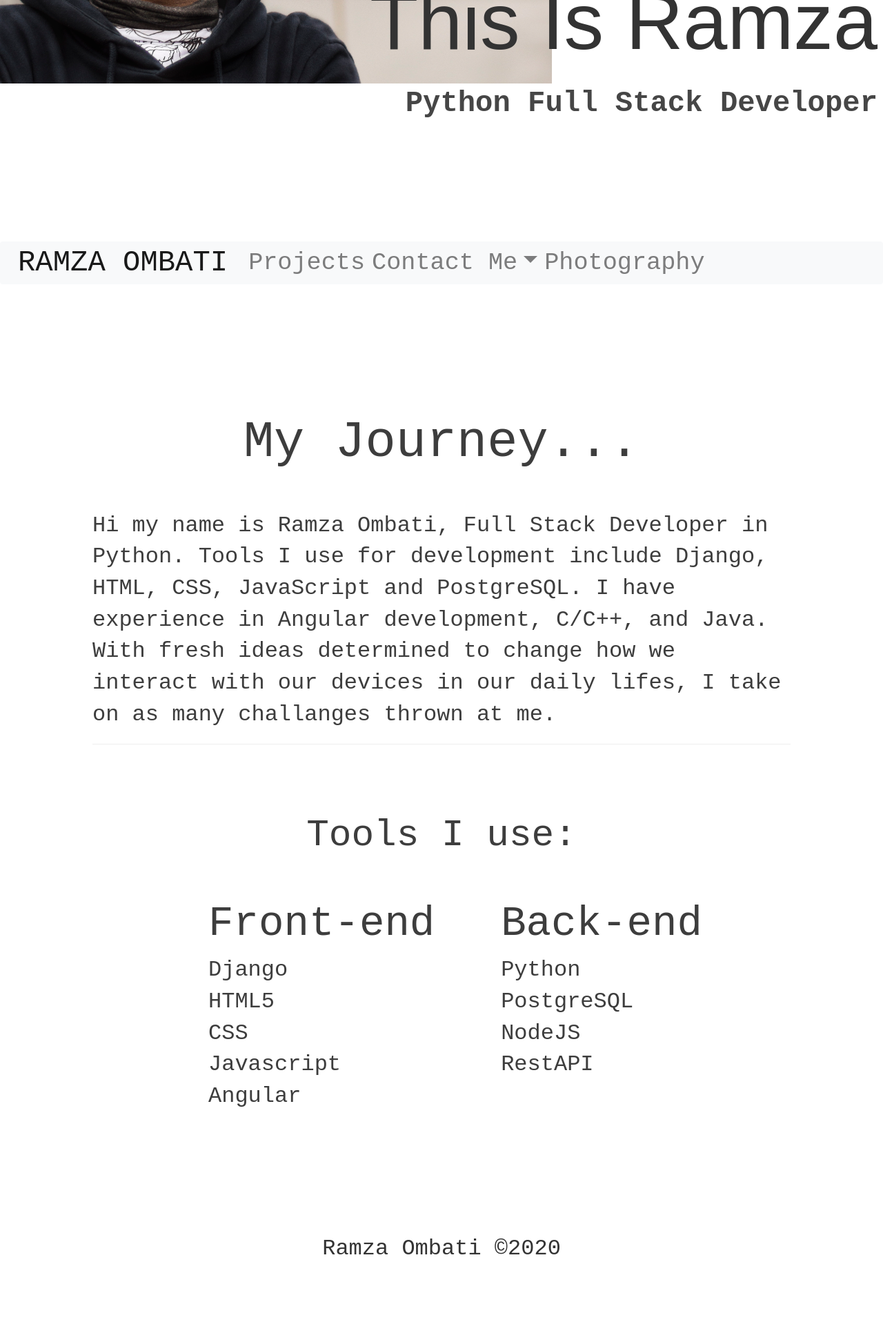
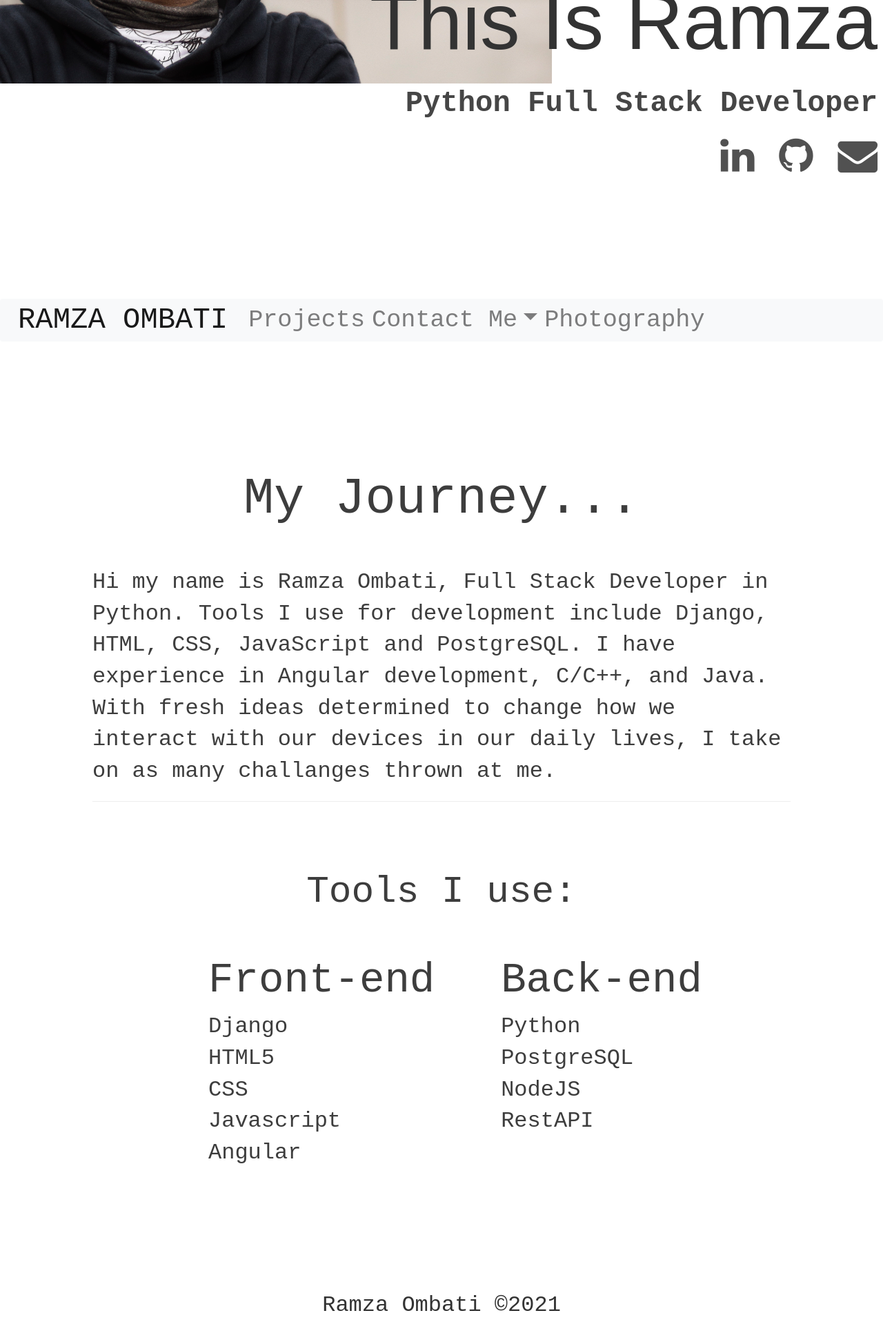
Before and after one commit to ramza007/Ramza.io, a Django app: page / in a window 1280 px wide. Shown: the part 372-2317 px from the top of the page at 69% size. Before the commit the page ends 2190 px from the top, so only its background shows below. Run offline with Django 3.2, Linux system fonts and the light colour scheme; some libraries are stand-ins or nearby versions; some web fonts are replaced.

Commit message:
- Modification to README - Added to requirements file - Minor code cleaning to projects stylesheet - Added links to index template start page

```diff
--- a/portfolio/static/css/styles.css
+++ b/portfolio/static/css/styles.css
@@ -12,10 +12,10 @@ body{
     padding: 30% 10% 30% 30%;
     background-attachment: fixed;
     background-repeat: no-repeat;
+    text-align: right;
 }
 .container1 h1 {
     opacity: 0.85;
-    text-align: right;
     font-size: 300%;
     font-family: 'Notable', sans-serif;
 }
@@ -24,9 +24,16 @@ body{
     font-family: 'Courier New', Courier, monospace;
     font-weight: bolder;
     margin-top: 2%;
-    text-align: right;
     font-size: 110%;
     opacity: 0.9;
+}
+
+.container1 a{
+    font-size: 150%;
+    color:black;
+    padding-left: 1%;
+    opacity: 0.7;
+
 }
 
 
@@ -85,6 +92,10 @@ body{
     -moz-animation: fadein 2s; /* Firefox */
     -webkit-animation: fadein 2s; /* Safari and Chrome */
     -o-animation: fadein 2s; /* Opera */
+}
+
+#links{
+    animation: fadein 11s;
 }
 @keyframes fadein {
     from {
--- a/portfolio/templates/base.html
+++ b/portfolio/templates/base.html
@@ -56,7 +56,7 @@
     {% block content %}
 
     {% endblock %}
-    <h4 style="text-align: center; font-size: 100%;">Ramza Ombati ©2020</h4>
+    <h4 style="text-align: center; font-size: 100%;">Ramza Ombati ©2021</h4>
 </body>
     {% block scripts %}
     <script src="https://ajax.googleapis.com/ajax/libs/jquery/3.3.1/jquery.min.js"></script>
--- a/portfolio/templates/index.html
+++ b/portfolio/templates/index.html
@@ -24,6 +24,11 @@
       <p>
         Python Full Stack Developer
       </p>
+        <div id="links">
+          <a href="https://www.linkedin.com/in/ramza-reseni/"><i class="fa fa-linkedin"></i></a>
+          <a href="https://github.com/ramza007"><i class="fa fa-github"></i></a>
+          <a href="https://mail.google.com/mail/?view=cm&fs=1&to=ramzalvo007@gmail.com"><i class="fa fa-envelope"></i></a>
+        </div>
   </div>
 
   {% include 'navbar.html' %}
@@ -33,7 +38,7 @@
       <h2> My Journey... </h2><br>
 
       <p>
-        Hi my name is Ramza Ombati, Full Stack Developer in Python. Tools I use for development include Django, HTML, CSS, JavaScript and PostgreSQL. I have experience in Angular development, C/C++, and Java. With fresh ideas determined to change how we interact with our devices in our daily lifes, I take on as many challanges thrown at me.
+        Hi my name is Ramza Ombati, Full Stack Developer in Python. Tools I use for development include Django, HTML, CSS, JavaScript and PostgreSQL. I have experience in Angular development, C/C++, and Java. With fresh ideas determined to change how we interact with our devices in our daily lives, I take on as many challanges thrown at me.
 
       </p>
 
--- a/requirements.txt
+++ b/requirements.txt
@@ -9,9 +9,7 @@ django-heroku==0.3.1
 gunicorn==20.0.4
 importlib-metadata==1.7.0
 Pillow==7.2.0
-# pkg-resources==0.0.0
-psycopg2==2.8.5
-psycopg2-binary==2.8.5
+psycopg2-binary==2.8.6
 pycodestyle==2.6.0
 python-decouple==3.3
 pytz==2020.1
```
Also changed, not shown: portfolio/static/css/projects.css (+4 -11 lines), README.md.
